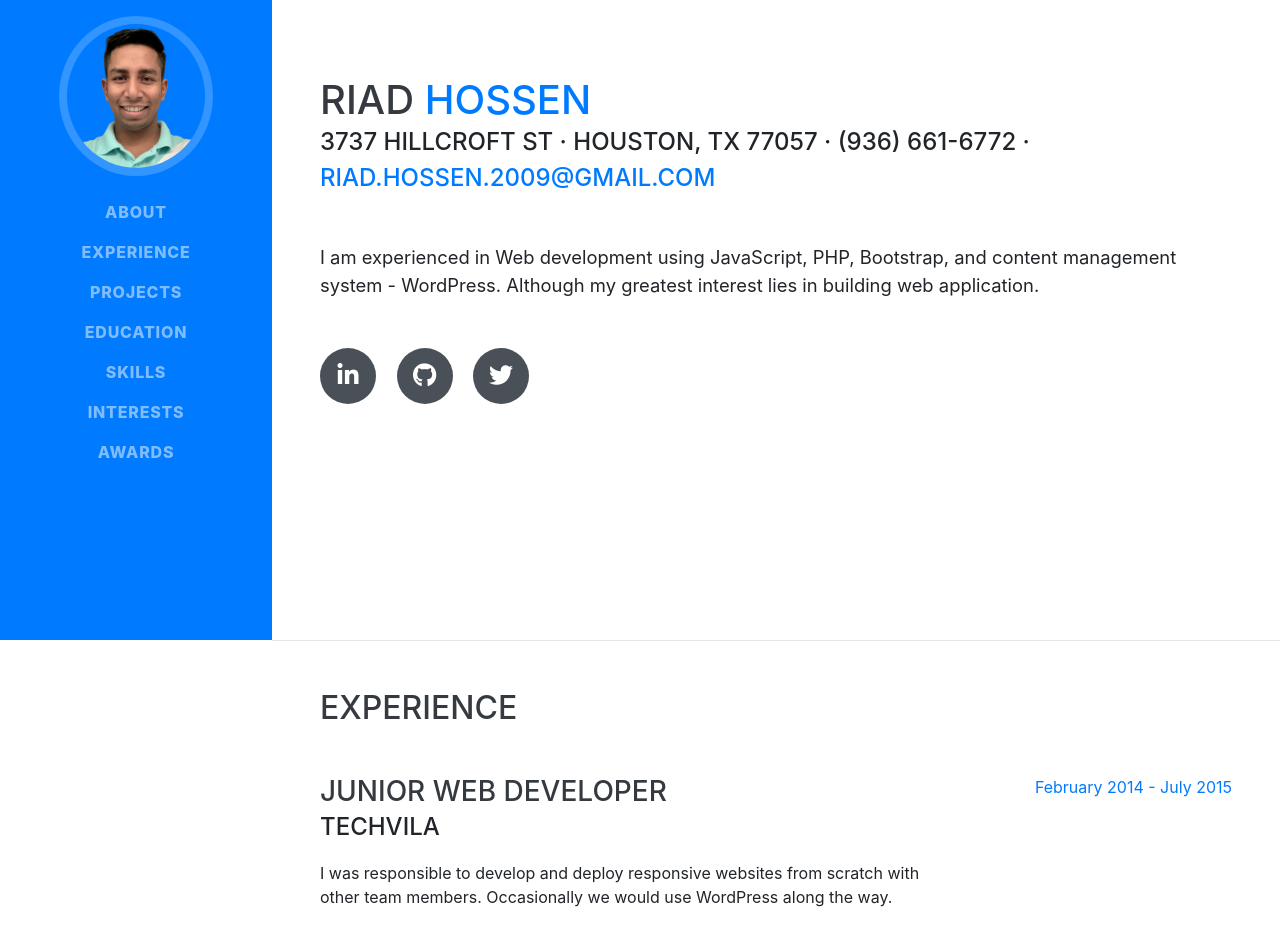
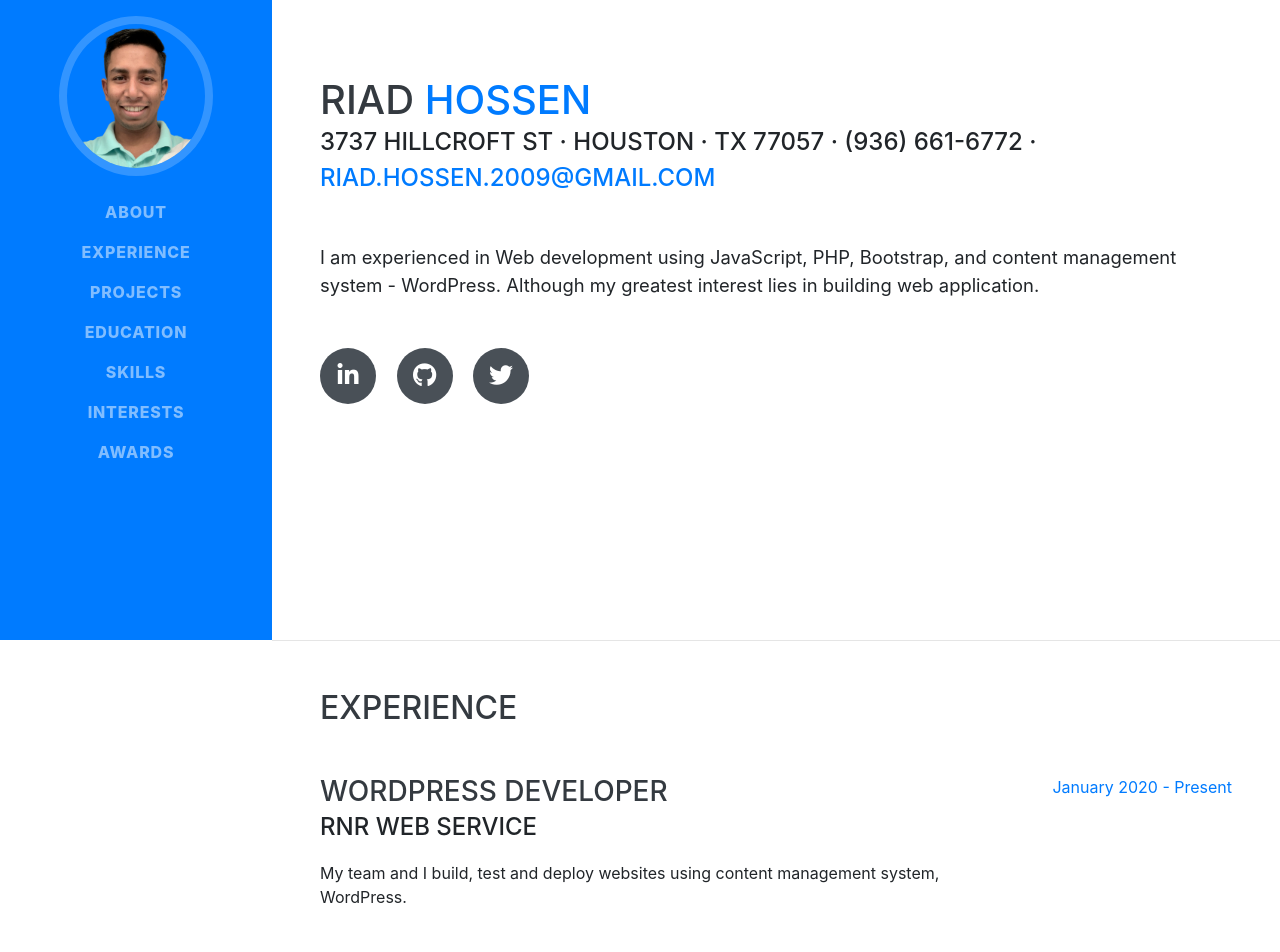
Before and after one commit to riadhs/Portfolio, a website with bundled scripts: page index.html in a window 1280 px wide. Shown: the part 160-1112 px from the top of the page. Built offline with nearby package versions, Linux system fonts and the light colour scheme; files whose address does not match are found by name; a web font is replaced by a local one.

Commit message:
experience add

```diff
--- a/index.html
+++ b/index.html
@@ -70,7 +70,7 @@
         <h1 class="mb-0">Riad
           <span class="text-primary">Hossen</span>
         </h1>
-        <div class="subheading mb-5">3737 Hillcroft St · Houston, TX 77057 · (936) 661-6772 ·
+        <div class="subheading mb-5">3737 Hillcroft St · Houston · TX 77057 · (936) 661-6772 ·
           <a href="https://mail.google.com/mail/?view=cm&amp;fs=1&amp;tf=1&amp;to=riad.hossen.2009@gmail.com">riad.hossen.2009@gmail.com</a>
         </div>
         <p class="lead mb-5">I am experienced in Web development using JavaScript, PHP, Bootstrap, and content management system - WordPress. Although my greatest interest lies in building web application. </p>
@@ -93,6 +93,18 @@
     <section class="resume-section p-3 p-lg-5 d-flex justify-content-center" id="experience">
       <div class="w-100">
         <h2 class="mb-5">Experience</h2>
+
+        <div class="resume-item d-flex flex-column flex-md-row justify-content-between mb-5">
+          <div class="resume-content">
+            <h3 class="mb-0">WordPress Developer</h3>
+            <div class="subheading mb-3">RnR Web Service</div>
+            <p> My team and I build, test and deploy websites using content management system, WordPress.</p>
+          </div>
+          <div class="resume-date text-md-right">
+            <span class="text-primary">January 2020 - Present</span>
+          </div>
+        </div>
+
 
         <div class="resume-item d-flex flex-column flex-md-row justify-content-between mb-5">
           <div class="resume-content">
```
